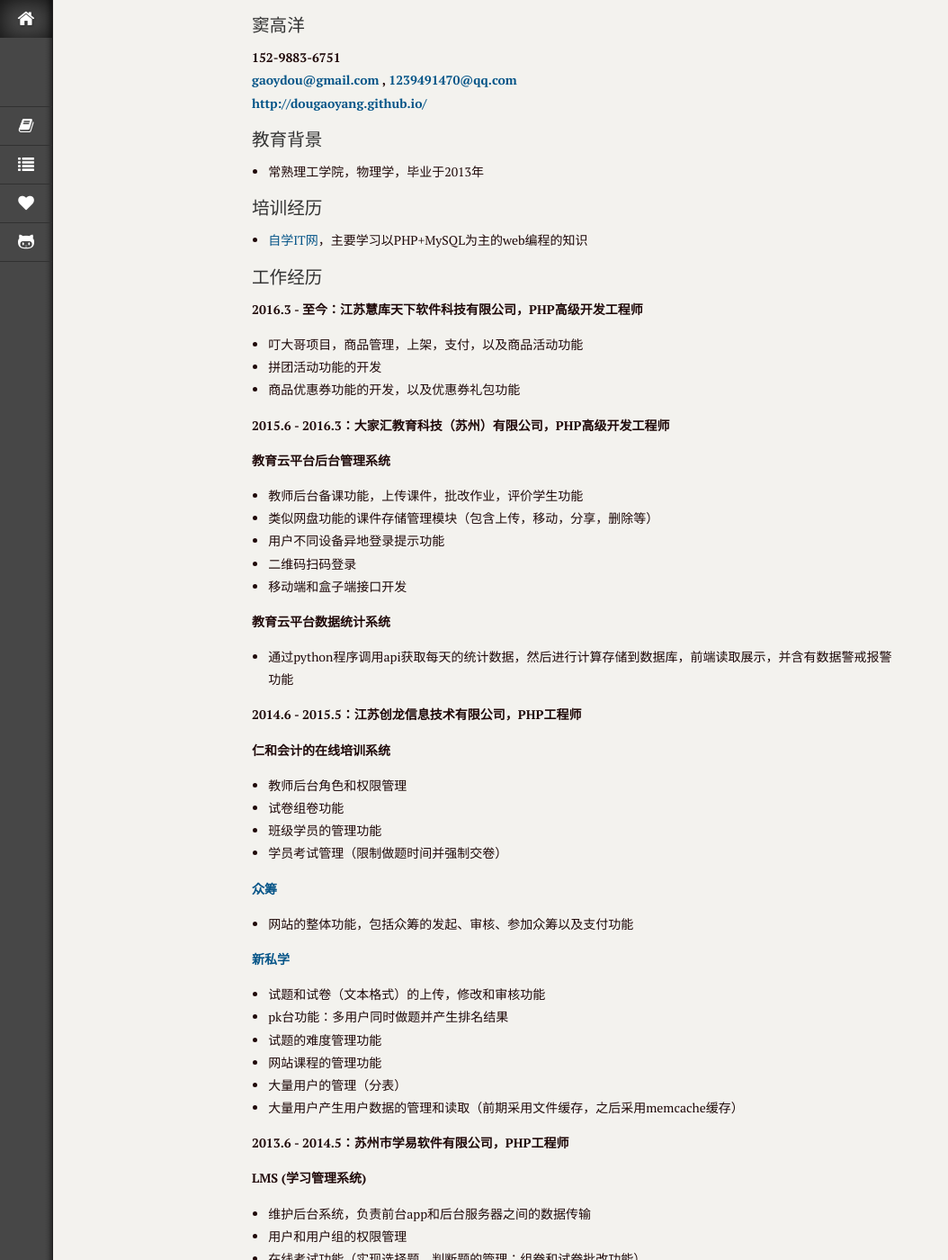
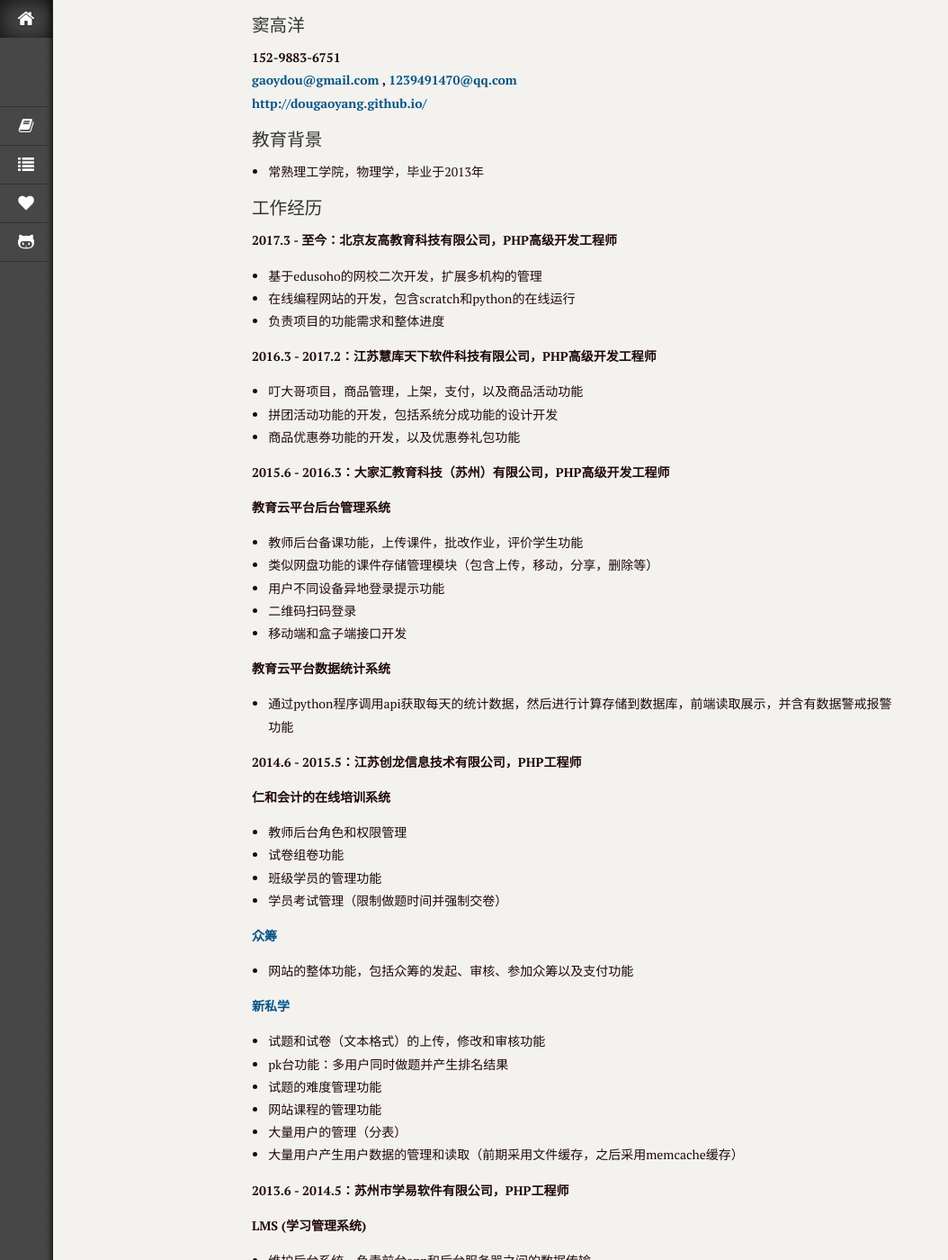
Before and after one commit to GitHubCuCu/dougaoyang.github.io, a Jekyll site: the page built from jl.md, in a window 1280 px wide and 1400 px high. Shown: the whole window at 90% size, without its empty margins (0-1054 px from the left). Built offline with Jekyll 4.4.1, drawn with Linux system fonts in a browser that asks for light colours; our own code applies the rules of GitHub Pages for plain Markdown files; some of the changed text lies outside the part shown.

Commit message:
update jl

```diff
--- a/jl.md
+++ b/jl.md
@@ -8,15 +8,18 @@ __<http://dougaoyang.github.io/>__
 - 常熟理工学院，物理学，毕业于2013年
 
 
-### 培训经历
-- [自学IT网](http://www.zixue.it)，主要学习以PHP+MySQL为主的web编程的知识
+### 工作经历
+__2017.3 - 至今：北京友高教育科技有限公司，PHP高级开发工程师__
+
+- 基于edusoho的网校二次开发，扩展多机构的管理
+- 在线编程网站的开发，包含scratch和python的在线运行
+- 负责项目的功能需求和整体进度
 
 
-### 工作经历
-__2016.3 - 至今：江苏慧库天下软件科技有限公司，PHP高级开发工程师__
+__2016.3 - 2017.2：江苏慧库天下软件科技有限公司，PHP高级开发工程师__
 
 - 叮大哥项目，商品管理，上架，支付，以及商品活动功能
-- 拼团活动功能的开发
+- 拼团活动功能的开发，包括系统分成功能的设计开发
 - 商品优惠券功能的开发，以及优惠券礼包功能
 
 
```
Also changed, not shown: other parts of jl.md (+0 -5 lines).
